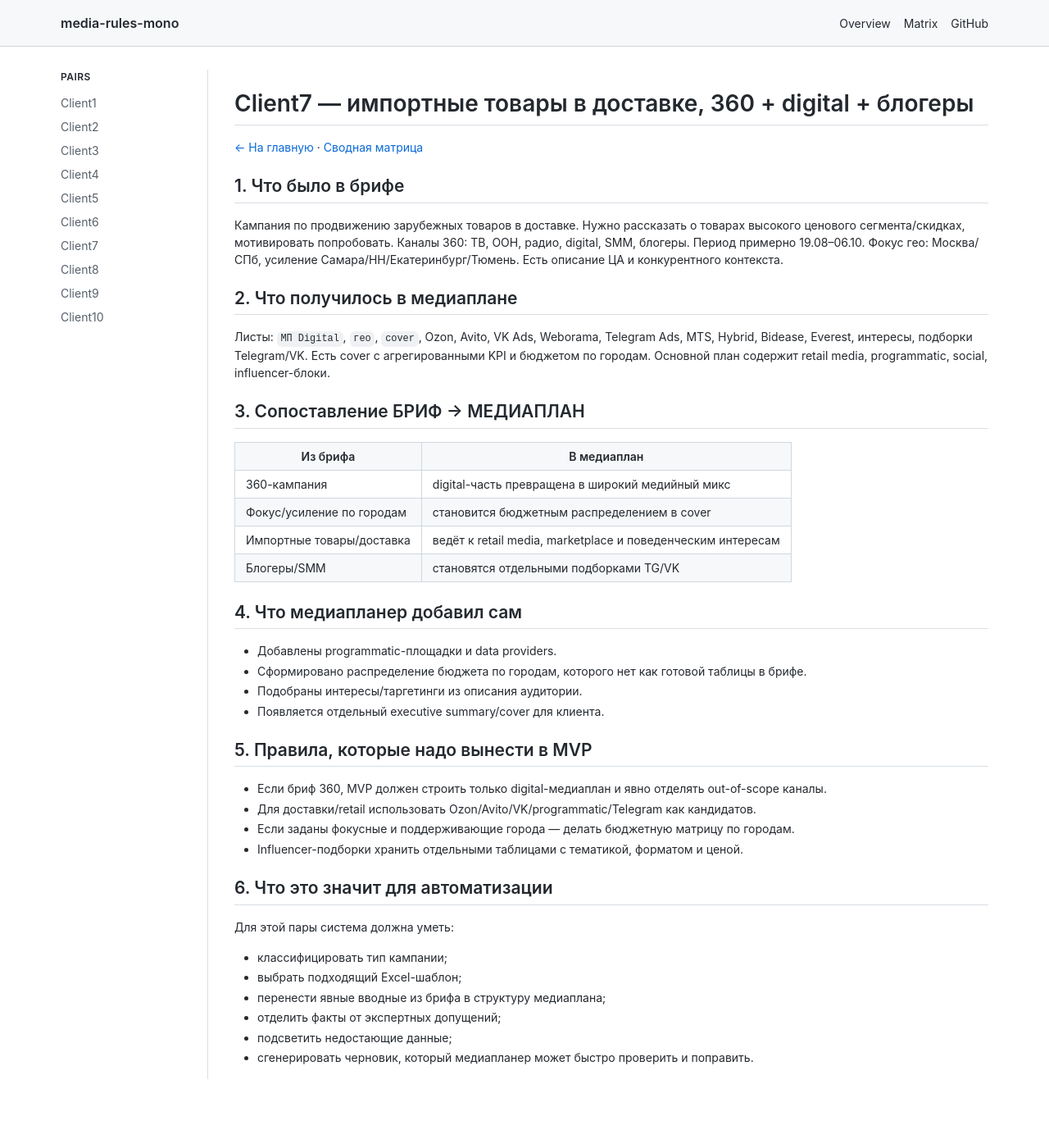
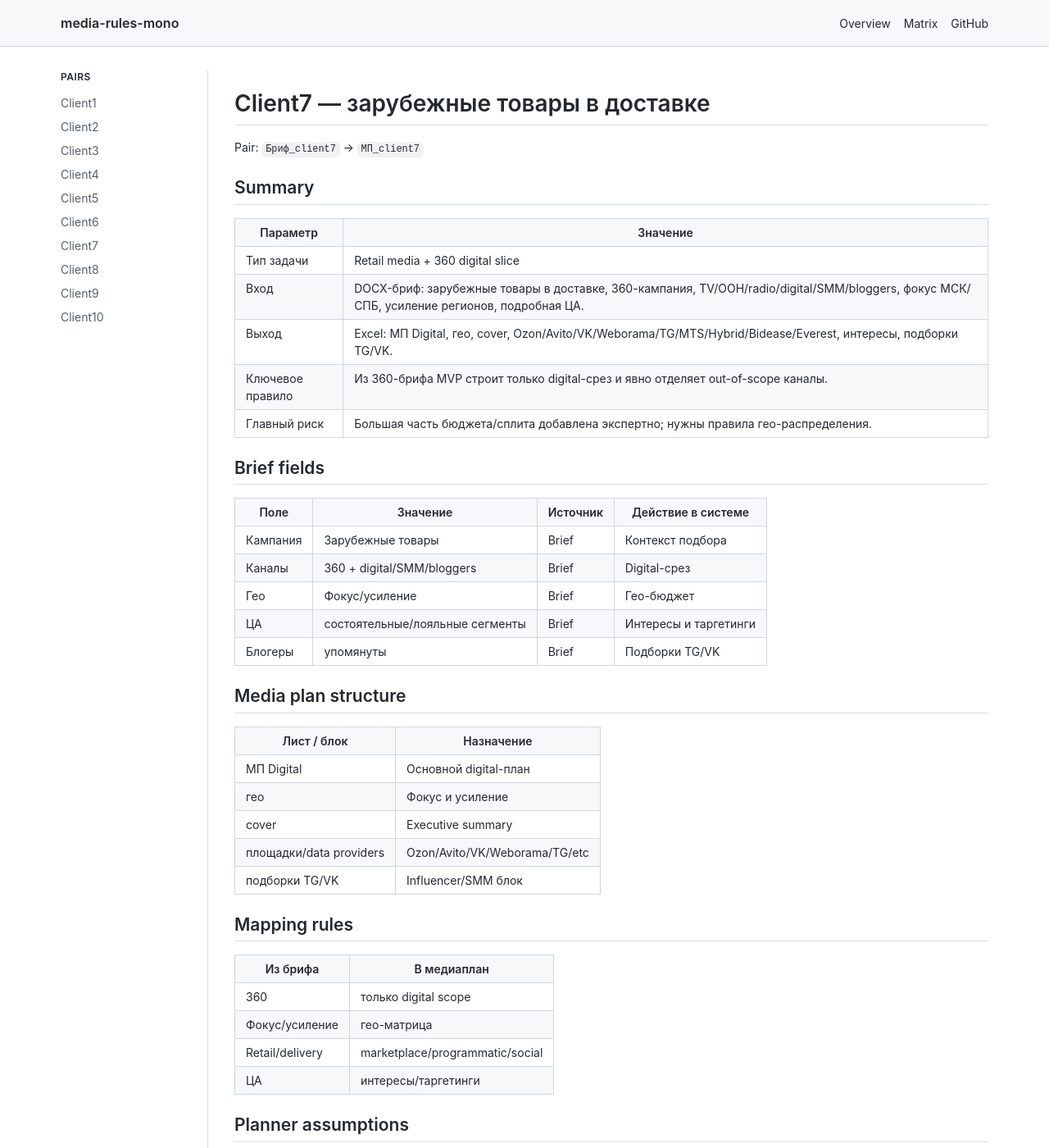
Before and after one commit to svoronkov-les13/media-rules-mono, a Jekyll site: the page built from client7.md, in a window 1280 px wide and 1400 px high. Shown: the whole window at 82% size. Built offline with Jekyll 4.4.1, drawn with Linux system fonts in a browser that asks for light colours; some of the changed text lies outside the part shown.

Commit message:
docs: make client pages strict github-like specs

```diff
--- a/client7.md
+++ b/client7.md
@@ -1,50 +1,73 @@
 ---
 layout: default
-title: Client7 — импортные товары в доставке, 360 + digital + блогеры
+title: Client7 — зарубежные товары в доставке
 ---
 
-# Client7 — импортные товары в доставке, 360 + digital + блогеры
+# Client7 — зарубежные товары в доставке
 
-[← На главную](index.html) · [Сводная матрица](matrix.html)
+<div class="page-meta">Pair: <code>Бриф_client7</code> → <code>МП_client7</code></div>
 
-## 1. Что было в брифе
+## Summary
 
-Кампания по продвижению зарубежных товаров в доставке. Нужно рассказать о товарах высокого ценового сегмента/скидках, мотивировать попробовать. Каналы 360: ТВ, OOH, радио, digital, SMM, блогеры. Период примерно 19.08–06.10. Фокус гео: Москва/СПб, усиление Самара/НН/Екатеринбург/Тюмень. Есть описание ЦА и конкурентного контекста.
+| Параметр | Значение |
+|---|---|
+| Тип задачи | Retail media + 360 digital slice |
+| Вход | DOCX-бриф: зарубежные товары в доставке, 360-кампания, TV/OOH/radio/digital/SMM/bloggers, фокус МСК/СПБ, усиление регионов, подробная ЦА. |
+| Выход | Excel: МП Digital, гео, cover, Ozon/Avito/VK/Weborama/TG/MTS/Hybrid/Bidease/Everest, интересы, подборки TG/VK. |
+| Ключевое правило | Из 360-брифа MVP строит только digital-срез и явно отделяет out-of-scope каналы. |
+| Главный риск | Большая часть бюджета/сплита добавлена экспертно; нужны правила гео-распределения. |
 
-## 2. Что получилось в медиаплане
+## Brief fields
 
-Листы: `МП Digital`, `гео`, `cover`, Ozon, Avito, VK Ads, Weborama, Telegram Ads, MTS, Hybrid, Bidease, Everest, интересы, подборки Telegram/VK. Есть cover с агрегированными KPI и бюджетом по городам. Основной план содержит retail media, programmatic, social, influencer-блоки.
+| Поле | Значение | Источник | Действие в системе |
+|---|---|---|---|
+| Кампания | Зарубежные товары | Brief | Контекст подбора |
+| Каналы | 360 + digital/SMM/bloggers | Brief | Digital-срез |
+| Гео | Фокус/усиление | Brief | Гео-бюджет |
+| ЦА | состоятельные/лояльные сегменты | Brief | Интересы и таргетинги |
+| Блогеры | упомянуты | Brief | Подборки TG/VK |
 
-## 3. Сопоставление БРИФ → МЕДИАПЛАН
+## Media plan structure
+
+| Лист / блок | Назначение |
+|---|---|
+| МП Digital | Основной digital-план |
+| гео | Фокус и усиление |
+| cover | Executive summary |
+| площадки/data providers | Ozon/Avito/VK/Weborama/TG/etc |
+| подборки TG/VK | Influencer/SMM блок |
+
+## Mapping rules
 
 | Из брифа | В медиаплан |
 |---|---|
-| 360-кампания | digital-часть превращена в широкий медийный микс |
-| Фокус/усиление по городам | становится бюджетным распределением в cover |
-| Импортные товары/доставка | ведёт к retail media, marketplace и поведенческим интересам |
-| Блогеры/SMM | становятся отдельными подборками TG/VK |
+| 360 | только digital scope |
+| Фокус/усиление | гео-матрица |
+| Retail/delivery | marketplace/programmatic/social |
+| ЦА | интересы/таргетинги |
 
-## 4. Что медиапланер добавил сам
+## Planner assumptions
 
-- Добавлены programmatic-площадки и data providers.
-- Сформировано распределение бюджета по городам, которого нет как готовой таблицы в брифе.
-- Подобраны интересы/таргетинги из описания аудитории.
-- Появляется отдельный executive summary/cover для клиента.
+- Programmatic и data providers.
+- Cover-summary.
+- Бюджетное распределение по городам.
 
-## 5. Правила, которые надо вынести в MVP
+## MVP rules
 
-- Если бриф 360, MVP должен строить только digital-медиаплан и явно отделять out-of-scope каналы.
-- Для доставки/retail использовать Ozon/Avito/VK/programmatic/Telegram как кандидатов.
-- Если заданы фокусные и поддерживающие города — делать бюджетную матрицу по городам.
-- Influencer-подборки хранить отдельными таблицами с тематикой, форматом и ценой.
+- 360-бриф → выделять digital scope.
+- Retail/delivery → marketplace + social + programmatic.
+- Фокусные города → гео-бюджетная матрица.
+- Influencer хранить отдельными таблицами.
 
-## 6. Что это значит для автоматизации
+## Automation checklist
 
-Для этой пары система должна уметь:
+- [ ] Классифицировать тип кампании
+- [ ] Выбрать Excel-шаблон
+- [ ] Извлечь явные поля из брифа
+- [ ] Отделить допущения медиапланера
+- [ ] Проверить hard-stop/warning
+- [ ] Сформировать Excel-черновик
 
-- классифицировать тип кампании;
-- выбрать подходящий Excel-шаблон;
-- перенести явные вводные из брифа в структуру медиаплана;
-- отделить факты от экспертных допущений;
-- подсветить недостающие данные;
-- сгенерировать черновик, который медиапланер может быстро проверить и поправить.
+---
+
+[← Overview](index.html) · [Matrix](matrix.html)
```
